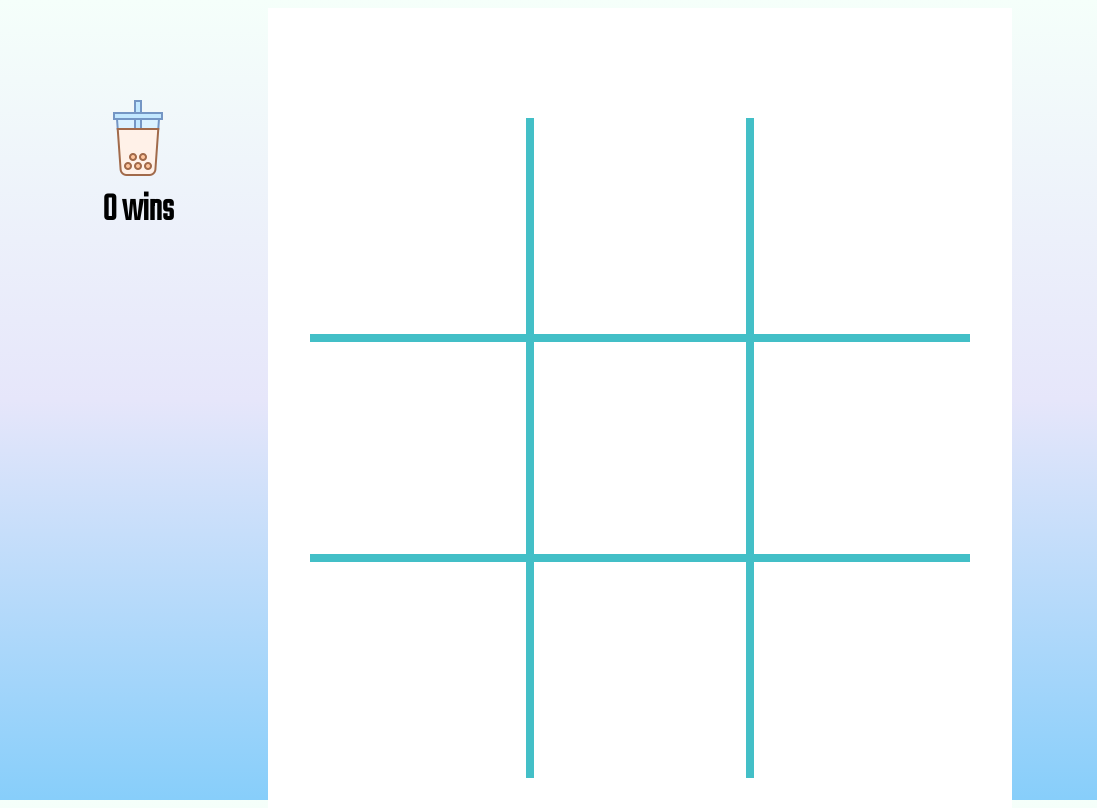
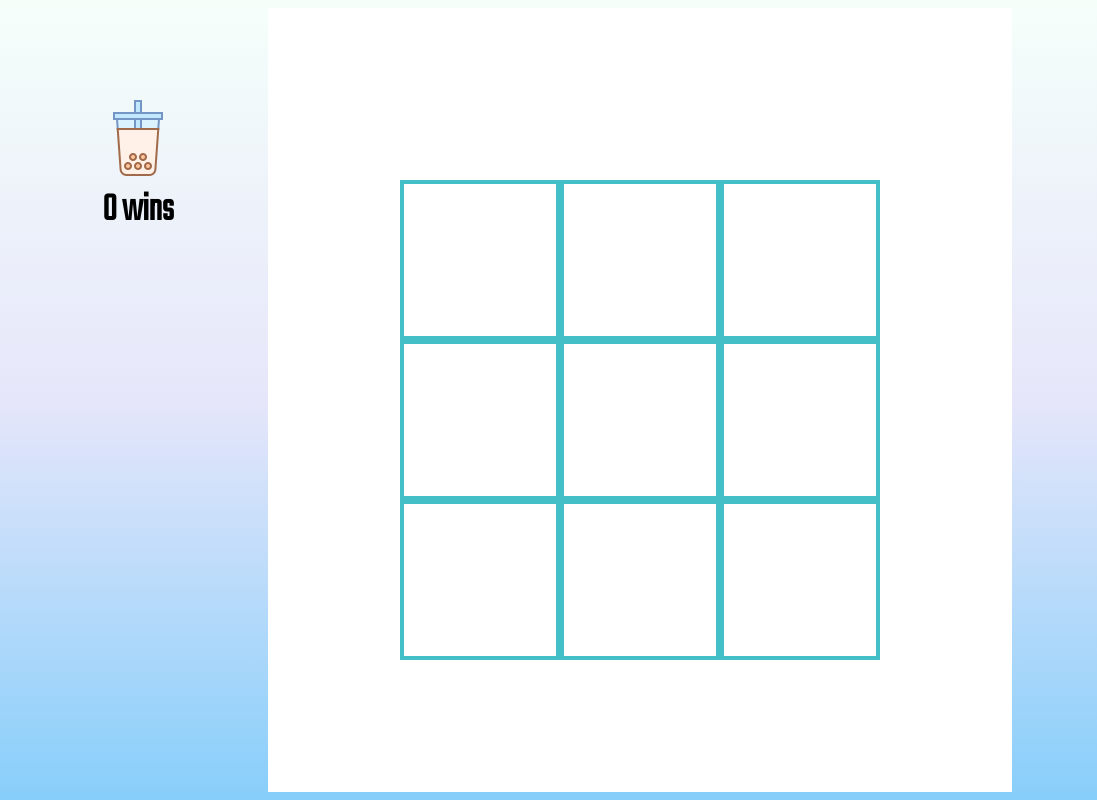
Before and after one commit to ohClaire/tic-tac-toe, a plain HTML site: page index.html in a window 1280 px wide. Shown: the full height of the page, 0-1097 px from the left. Drawn offline with Linux system fonts and the light colour scheme.

Commit message:
Rename CSS rules

```diff
--- a/styles.css
+++ b/styles.css
@@ -6,8 +6,8 @@ body {
   background-image: linear-gradient( #F5FFFA, #E6E6FA , #87CEFA);
   display: flex;
   font-family: 'Teko', sans-serif;
-  height: 100%;
   justify-content: center;
+  min-height: -webkit-fill-available;
 }
 
 /* Player sections */
@@ -42,7 +42,7 @@ body {
   display: flex;
   flex-direction: column;
   flex-grow: 1;
-  gap: 80px;
+  gap: 40px;
   justify-content: center;
 }
 
@@ -64,23 +64,23 @@ body {
   background-color: white;
   border: 4px solid #43BFC7;
   display: flex;
-  height: 220px;
+  height: 160px;
   justify-content: center;
-  width: 220px;
+  width: 160px;
 }
 
-.side-top {
+.box__top--border {
   border-top: 0px;
 }
 
-.side-bottom {
+.box__bottom--border {
   border-bottom: 0px;
 }
 
-.side-left {
+.box__left--border {
   border-left: 0px;
 }
 
-.side-right {
+.box__right--border {
   border-right: 0px;
 }
```
